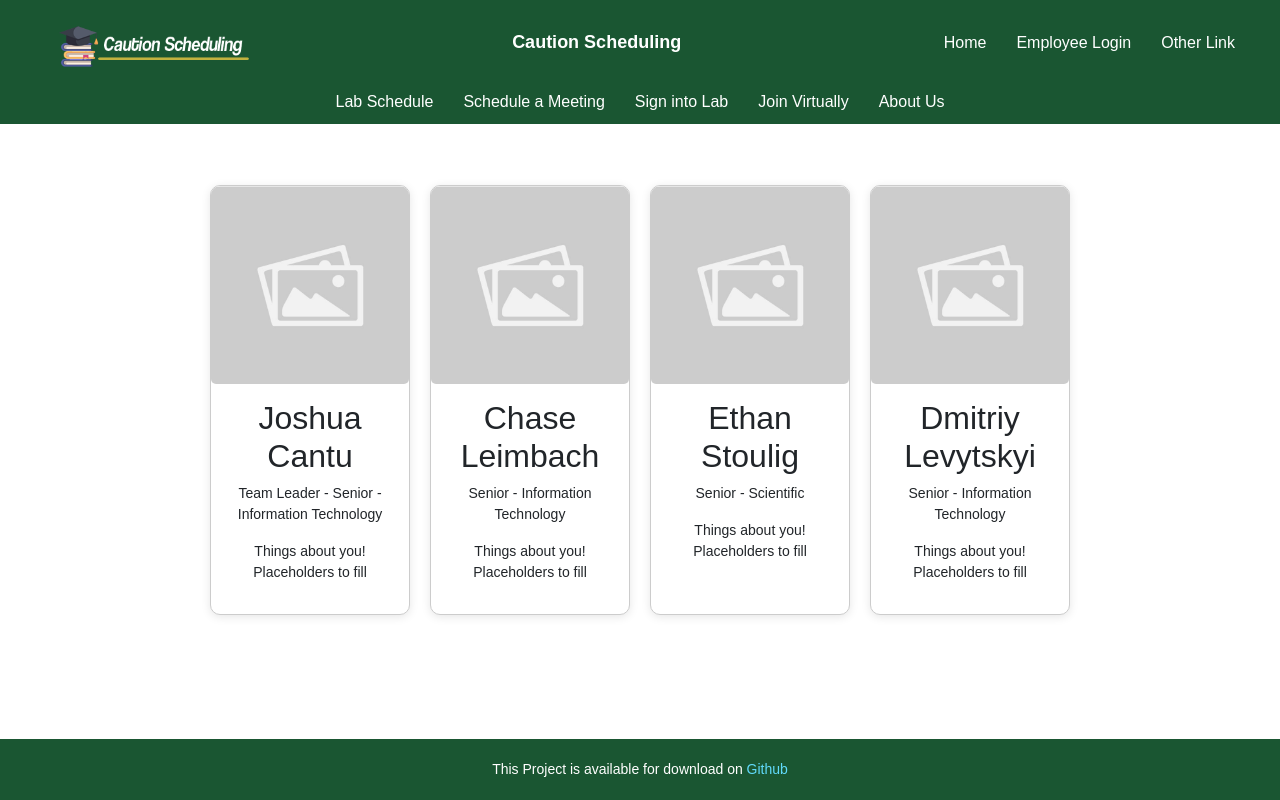
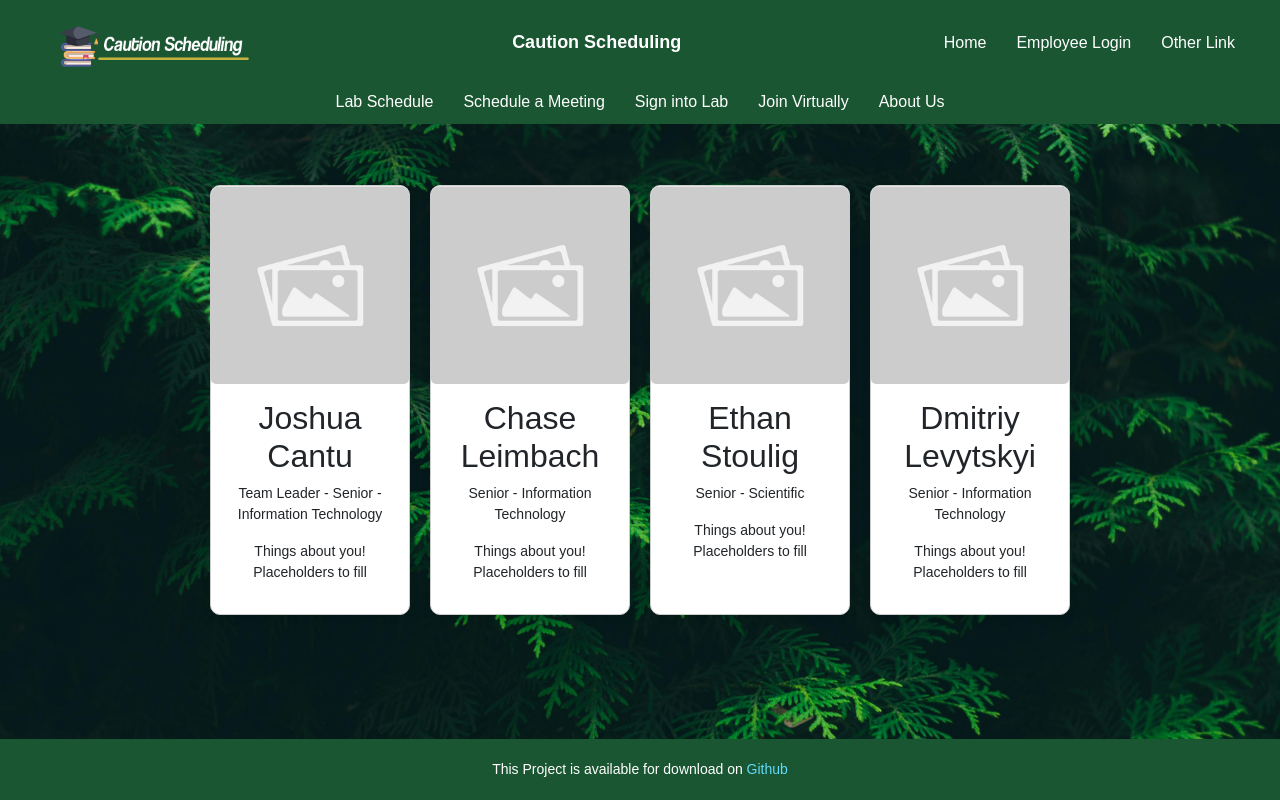
Before and after one commit to JAZAnder/Caution-Scheduling, a React (Vite) app in the folder Caution-Scheduling-Web/: page /aboutus in a window 1280 px wide. Built offline with nearby package versions, Linux system fonts and the light colour scheme.

Commit message:
Background Component Added, CSS Cleanup

```diff
--- /dev/null
+++ b/Caution-Scheduling-Web/src/background.jsx
@@ -0,0 +1,15 @@
+import { Outlet } from "react-router-dom";
+import { Link } from "react-router-dom";
+import BackgroundImage from "./assets/leavesbackground.jpg";
+
+export default function Background() {
+  return (
+    <>
+      <img
+        src={BackgroundImage}
+        alt="Placeholder"
+        className="lab-schedule-image2"
+      />
+    </>
+  );
+}
--- a/Caution-Scheduling-Web/src/routes/aboutus/aboutus.jsx
+++ b/Caution-Scheduling-Web/src/routes/aboutus/aboutus.jsx
@@ -1,7 +1,8 @@
-import React from 'react';
-import './aboutus.css'; // Ensure this path is correct
+import React from "react";
+import "./aboutus.css"; // Ensure this path is correct
 import Placeholder from "../../assets/placeholder.jpg"; // Adjust the path if necessary
 import EnvocLab from "../../assets/EnvocLab.png"; // Adjust the path if necessary
+import Background from "../../background";
 
 const AboutUs = () => {
   const cards = [
@@ -9,29 +10,31 @@ const AboutUs = () => {
       name: "Joshua Cantu",
       description: "Team Leader - Senior - Information Technology",
       descriptionextended: "Things about you! Placeholders to fill",
-      imgSrc: Placeholder
+      imgSrc: Placeholder,
     },
     {
       name: "Chase Leimbach",
       description: "Senior - Information Technology",
       descriptionextended: "Things about you! Placeholders to fill",
-      imgSrc: Placeholder
+      imgSrc: Placeholder,
     },
     {
       name: "Ethan Stoulig",
       description: "Senior - Scientific",
       descriptionextended: "Things about you! Placeholders to fill",
-      imgSrc: Placeholder
+      imgSrc: Placeholder,
     },
     {
       name: "Dmitriy Levytskyi",
       description: "Senior - Information Technology",
       descriptionextended: "Things about you! Placeholders to fill",
-      imgSrc: Placeholder
+      imgSrc: Placeholder,
     },
   ];
 
   return (
+    <>
+      <Background />
       <div className="slide-container">
         <div className="slide-content">
           <div className="card-wrapper">
@@ -40,19 +43,26 @@ const AboutUs = () => {
                 <div className="image-content">
                   <span className="overlay"></span>
                   <div className="card-image">
-                  <img src={card.imgSrc} alt={card.name} className="card-img" />
+                    <img
+                      src={card.imgSrc}
+                      alt={card.name}
+                      className="card-img"
+                    />
                   </div>
                 </div>
                 <div className="card-content">
                   <h2 className="name">{card.name}</h2>
                   <p className="description">{card.description}</p>
-                <p className="descriptionextended">{card.descriptionextended}</p>
+                  <p className="descriptionextended">
+                    {card.descriptionextended}
+                  </p>
                 </div>
               </div>
             ))}
           </div>
         </div>
       </div>
+    </>
   );
 };
 
--- a/Caution-Scheduling-Web/src/routes/joinvirtually/joinvirtually.jsx
+++ b/Caution-Scheduling-Web/src/routes/joinvirtually/joinvirtually.jsx
@@ -1,9 +1,13 @@
 import { Outlet, Link } from "react-router-dom";
+import Background from "../../background";
 
 const JoinVirtually = () => {
   return (
-    <h1> Hello this is a join virtually page</h1>
-  )
+    <>
+      <Background />
+      <h1 style={{ color: 'white' }}> Hello this is a join virtually page</h1>
+    </>
+  );
 };
 
 export default JoinVirtually;
--- a/Caution-Scheduling-Web/src/routes/labschedule/labschedule.css
+++ b/Caution-Scheduling-Web/src/routes/labschedule/labschedule.css
@@ -34,3 +34,13 @@
   max-height: 100%; /* Responsive image */
   object-fit: cover; /* Cover the container */
 }
+
+.lab-schedule-image2 {
+  position: absolute;
+  top: 0;
+  left: 0;
+  width: 100%;
+  height: 100%;
+  object-fit: cover;
+  z-index: -1;
+}
--- a/Caution-Scheduling-Web/src/routes/labschedule/labschedule.jsx
+++ b/Caution-Scheduling-Web/src/routes/labschedule/labschedule.jsx
@@ -2,10 +2,12 @@ import React from "react";
 import "./labschedule.css";
 import EnvocLab from "../../assets/EnvocLab.png";
 import FayLab from "../../assets/Fay125Lab.png";
+import Background from "../../background";
 
 const LabSchedule = () => {
   return (
     <div className="lab-schedule-page">
+      <Background/>
       <div className="lab-schedule-container1">
         <img src={EnvocLab} alt="Envoc Lab" className="lab-schedule-image" />
       </div>
--- a/Caution-Scheduling-Web/src/routes/login/login.css
+++ b/Caution-Scheduling-Web/src/routes/login/login.css
@@ -12,6 +12,7 @@ body {
   min-height: 100vh;
   font-size: 14px;
   margin: 0;
+  background-color: #f0f0f0; /* Optional: Set a background color for the page */
 }
 
 .container {
@@ -32,8 +33,9 @@ body {
   justify-content: center;
   padding: 20px;
   border-radius: 10px;
-  overflow: hidden;
+  background-color: white; /* Ensure full white background */
   border: 2px solid #1a5632;
+  box-shadow: 0 5px 10px rgba(0, 0, 0, 0.1); /* Optional shadow */
 }
 
 .form-control {
@@ -102,7 +104,7 @@ span {
   justify-content: center;
   align-items: center;
   text-align: center;
-  background: linear-gradient(170deg,#059669, #1a5632);
+  background: linear-gradient(170deg, #059669, #1a5632);
   color: #fff;
   padding: 20px;
   margin-left: -10px;
@@ -113,6 +115,7 @@ span {
   padding: 0 30px;
 }
 
+/* Responsive adjustments */
 @media screen and (max-width: 768px) {
   .container {
     flex-direction: column;
@@ -131,12 +134,13 @@ span {
   .forms-container {
     order: 2;
     padding-top: 20px;
+    border-radius: 0 0 10px 10px; /* Fix for mobile layout */
   }
 
   .intros-container {
     order: 1;
     padding: 20px;
-    border-radius: 0;
+    border-radius: 10px 10px 0 0; /* Fix for mobile layout */
   }
 }
 
--- a/Caution-Scheduling-Web/src/routes/login/login.jsx
+++ b/Caution-Scheduling-Web/src/routes/login/login.jsx
@@ -3,7 +3,8 @@ import useFetch from "use-http";
 import { useNavigate } from "react-router-dom";
 import { Button, Form } from "react-bootstrap";
 import SignInWithGoogleButton from "../../components/SignInWithGoogleButton";
-import './login.css';
+import "./login.css";
+import Background from "../../background";
 
 export default function Login() {
   const navigate = useNavigate();
@@ -27,6 +28,8 @@ export default function Login() {
   });
 
   return (
+    <>
+      <Background />
       <div className="container">
         <div className="forms-container">
           <div className="form-control signin-form">
@@ -77,6 +80,7 @@ export default function Login() {
           </div>
         </div>
       </div>
+    </>
   );
 
   async function handleSubmit(event) {
--- a/Caution-Scheduling-Web/src/routes/otherlink/otherlink.jsx
+++ b/Caution-Scheduling-Web/src/routes/otherlink/otherlink.jsx
@@ -1,9 +1,13 @@
 import { Outlet, Link } from "react-router-dom";
+import Background from "../../background";
 
 const otherLink = () => {
   return (
-    <h1> Hello this is a other link page</h1>
-  )
+    <>
+      <Background />
+      <h1 style={{ color: 'white' }}> Hello this is a other link page</h1>
+    </>
+  );
 };
 
 export default otherLink;
--- a/Caution-Scheduling-Web/src/routes/schedulemeeting/schedulemeeting.jsx
+++ b/Caution-Scheduling-Web/src/routes/schedulemeeting/schedulemeeting.jsx
@@ -1,9 +1,13 @@
 import { Outlet, Link } from "react-router-dom";
+import Background from "../../background";
 
 const scheduleMeeting = () => {
   return (
-    <h1> Hello this is a schedule meeting page</h1>
-  )
+    <>
+      <Background />
+      <h1 style={{ color: 'white' }}> Hello this is a schedule meeting page</h1>
+    </>
+  );
 };
 
 export default scheduleMeeting;
--- a/Caution-Scheduling-Web/src/routes/signinlab/signinlab.jsx
+++ b/Caution-Scheduling-Web/src/routes/signinlab/signinlab.jsx
@@ -1,9 +1,13 @@
 import { Outlet, Link } from "react-router-dom";
+import Background from "../../background";
 
 const signinLab = () => {
   return (
-    <h1> Hello this is a signin lab page</h1>
-  )
+    <>
+      <Background />
+      <h1 style={{ color: 'white' }}> Hello this is a signin lab page</h1>
+    </>
+  );
 };
 
 export default signinLab;
```
Also changed, not shown: Caution-Scheduling-Web/src/assets/leavesbackground.jpg (added). Lines whose indentation alone changed are shown as unchanged.
